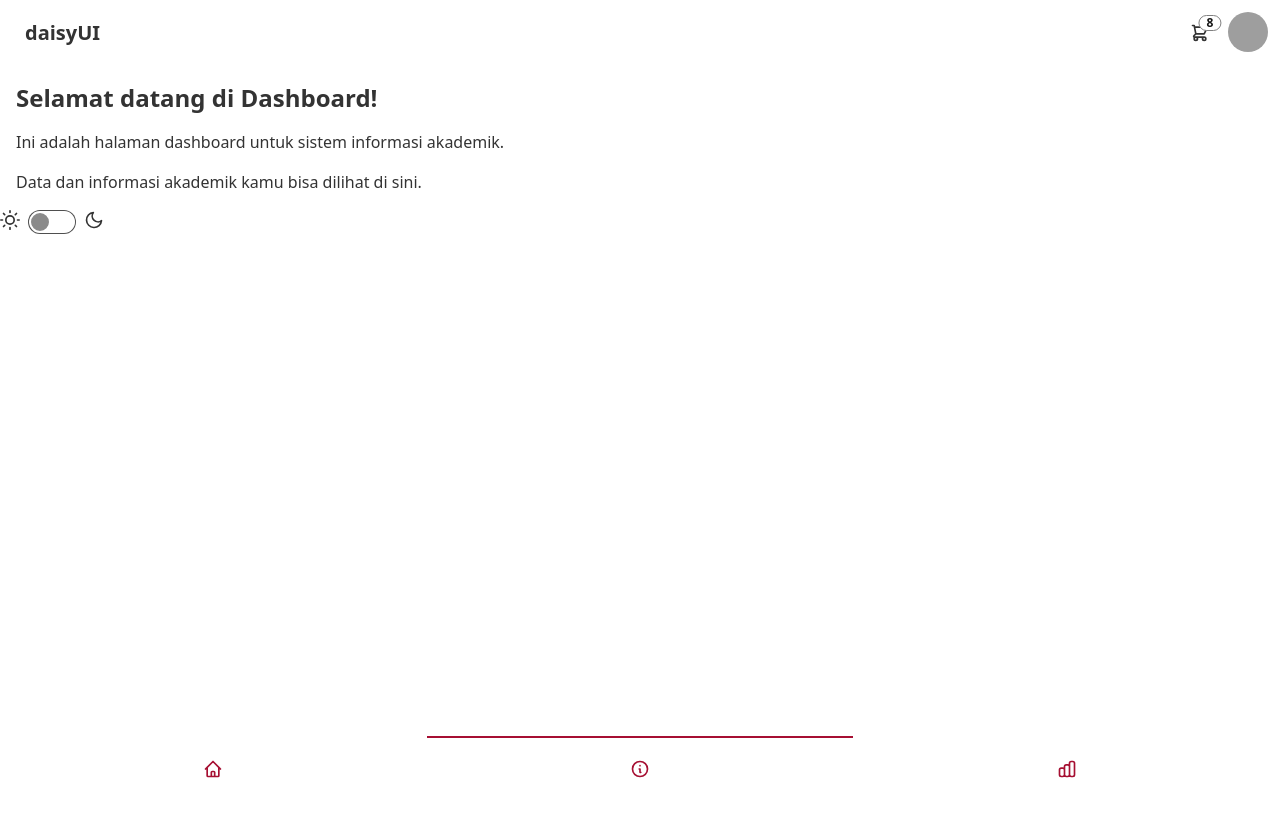
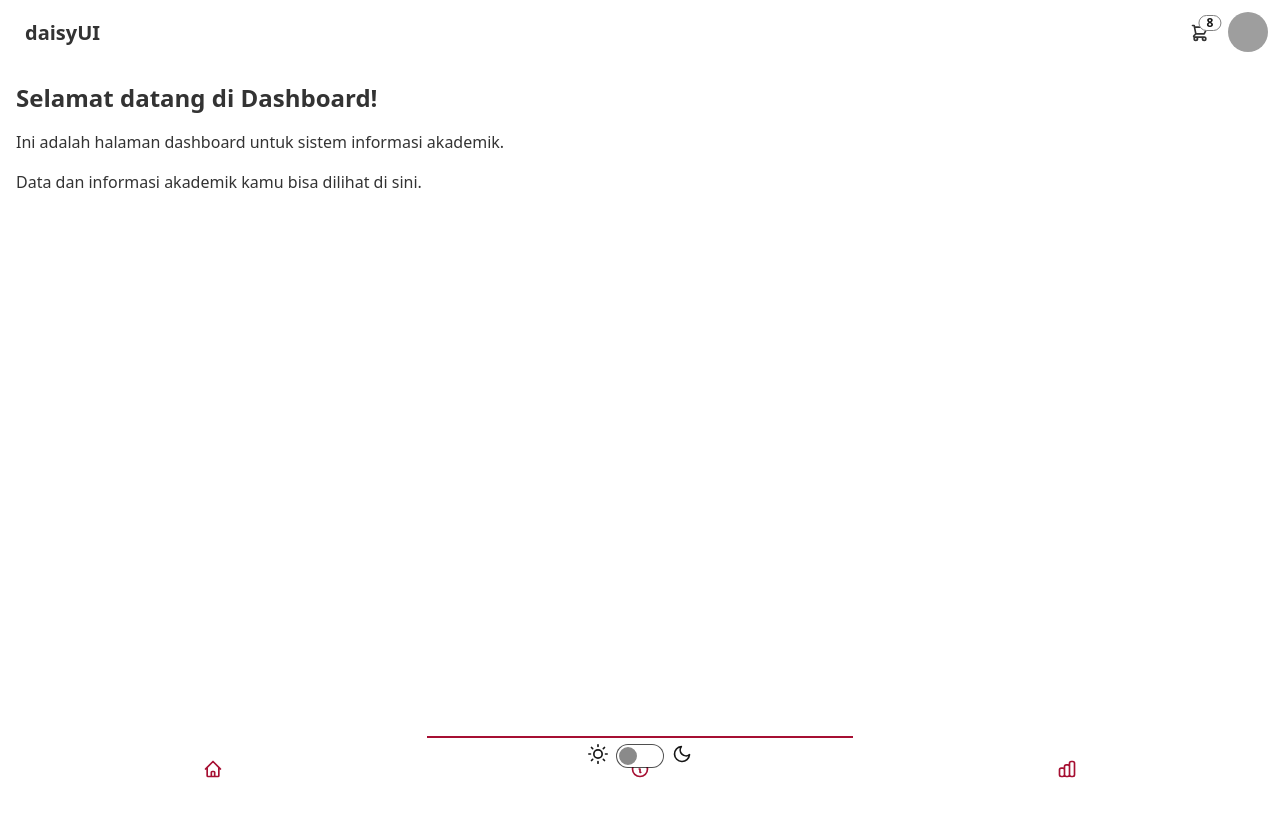
Before and after one commit to RahmatRafiq/vite-x-react-tailwind, a React (Vite) app: page / in a window 1280 px wide. Shown: the top 816 px of the page. Built offline with nearby package versions, Linux system fonts and the light colour scheme; grey boxes are pictures that could not be loaded.

Commit message:
add ThemeController for global theme management and update Dashboard layout

```diff
--- a/src/App.tsx
+++ b/src/App.tsx
@@ -1,14 +1,16 @@
 import React from 'react';
+import Header from './components/Header';
 import Dashboard from './pages/Dashboard';
-import Header from './components/Header';
 import Footer from './components/Footer';
+import ThemeController from './components/ThemeController';  // Letakkan ThemeController di sini untuk pengaturan tema global
 
 const App = () => {
   return (
-    <div className="App flex flex-col min-h-screen">
-           <Header />
-      <Dashboard/>
-      <Footer/>
+    <div className="min-h-screen flex flex-col">
+      <Header />
+      <Dashboard />
+        <ThemeController />
+      <Footer />
     </div>
   );
 };
--- a/src/components/ThemeController.tsx
+++ b/src/components/ThemeController.tsx
@@ -4,7 +4,7 @@ import React, { useEffect, useState } from 'react';
 const ThemeController = () => {
   const [darkMode, setDarkMode] = useState(false);
 
-  // Untuk mengubah mode saat pertama kali aplikasi dimuat
+  // Menyinkronkan tema dengan preferensi yang disimpan di localStorage
   useEffect(() => {
     const savedMode = localStorage.getItem('darkMode') === 'true';
     setDarkMode(savedMode);
@@ -19,7 +19,7 @@ const ThemeController = () => {
   const toggleDarkMode = () => {
     setDarkMode((prevMode) => {
       const newMode = !prevMode;
-      localStorage.setItem('darkMode', newMode.toString()); // Menyimpan pengaturan mode
+      localStorage.setItem('darkMode', newMode.toString()); // Menyimpan preferensi mode
       if (newMode) {
         document.documentElement.classList.add('dark');
       } else {
@@ -30,6 +30,7 @@ const ThemeController = () => {
   };
 
   return (
+    <div className="fixed bottom-8 left-1/2 transform -translate-x-1/2 z-50">
       <label className="flex cursor-pointer gap-2">
         <svg
           xmlns="http://www.w3.org/2000/svg"
@@ -67,6 +68,7 @@ const ThemeController = () => {
           <path d="M21 12.79A9 9 0 1 1 11.21 3 7 7 0 0 0 21 12.79z"></path>
         </svg>
       </label>
+    </div>
   );
 };
 
--- a/src/pages/Dashboard.tsx
+++ b/src/pages/Dashboard.tsx
@@ -1,5 +1,4 @@
 import React from 'react';
-import ThemeController from '../components/ThemeController';
 
 const Dashboard = () => {
   return (
@@ -9,7 +8,6 @@ const Dashboard = () => {
         <p className="mb-4">Ini adalah halaman dashboard untuk sistem informasi akademik.</p>
         <p>Data dan informasi akademik kamu bisa dilihat di sini.</p>
       </div>
-      <ThemeController />
     </div>
   );
 };
```
Lines whose indentation alone changed are shown as unchanged.
